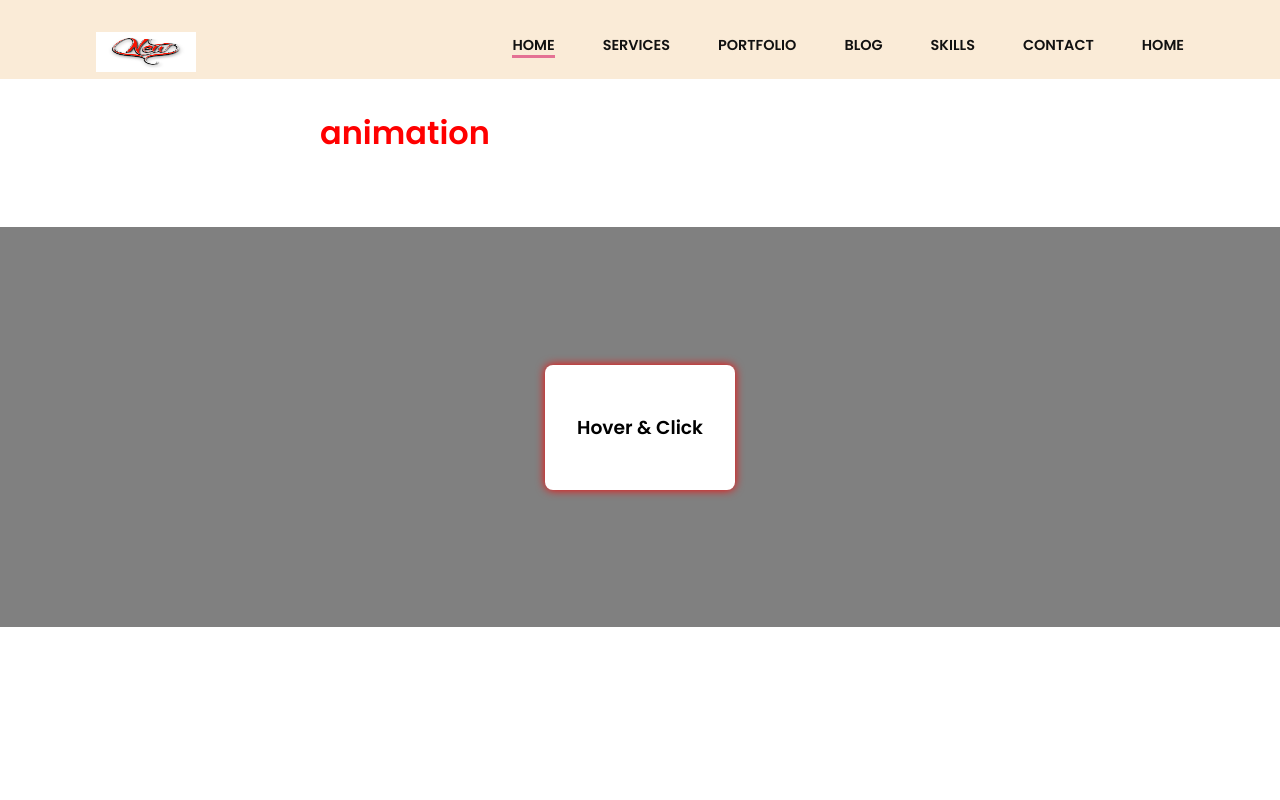
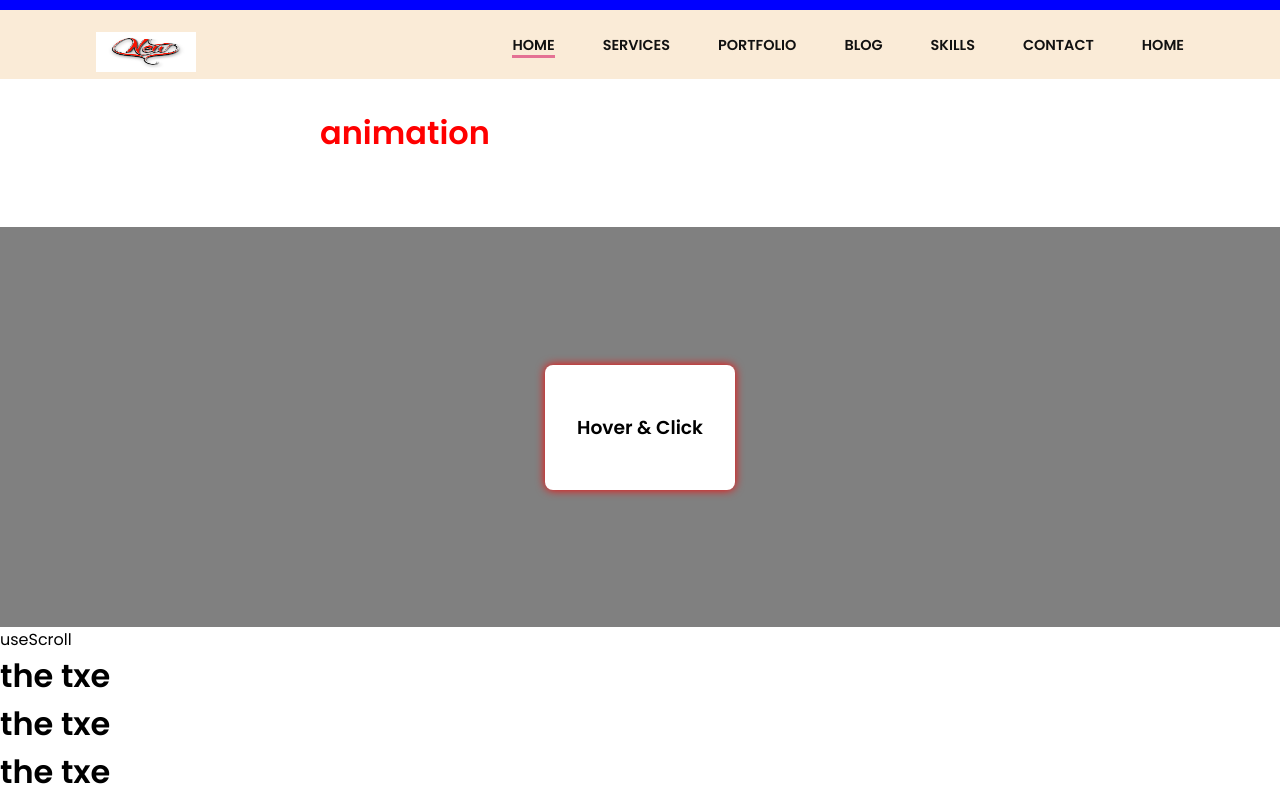
Before and after one commit to TamannaAfroz2666/Parlour-BD-Page, a React (Create React App) app: page / in a window 1280 px wide. Shown: the top 800 px of the page. Built offline with nearby package versions, Linux system fonts and the light colour scheme; the HTML template or start-up script is replaced by a standard one.

Commit message:
add   scroll funtion add

```diff
--- a/src/components/Animation/Animation.css
+++ b/src/components/Animation/Animation.css
@@ -2,6 +2,15 @@
     margin: 0;
     padding: 0;
     box-sizing: border-box;
+}
+.scrollAdd{
+    position: fixed;
+    top: 0;
+    right: 0;
+    left: 0;
+    height: 10px;
+    transform-origin: 0%;
+    background-color: blue;
 }
 .animationHeader{
 
--- a/src/components/Animation/Animation.js
+++ b/src/components/Animation/Animation.js
@@ -1,21 +1,33 @@
 import React, { useState } from 'react';
 import './Animation.css';
-import { motion, spring } from 'framer-motion';
+import { motion, spring, useScroll } from 'framer-motion';
 
 const Animation = () => {
+    const { scrollYProgress } = useScroll()
+
+
     const [showCard, setShowCard] = useState(false)
     return (
-        <div>
+        <>
+
+            < motion.div className="scrollAdd"
+                style={{
+                    scaleX: scrollYProgress
+                }}
+
+            >
+            </motion.div>
+
             <div className="textMotion">
                 <motion.h1
                     className='animationHeader'
-            initial={{y: -1000}}
-            animate={{y: [0, -20, 0]}}
+                    initial={{ y: -1000 }}
+                    animate={{ y: [0, -20, 0] }}
                     transition={{
                         duration: 2,
                         delay: 1
                     }}
-            whileHover={{scale: 0.9, opacity: 0.2 }}
+                    whileHover={{ scale: 0.9, opacity: 0.2 }}
                 // transformTemplate={template}
                 // whileTap={{ scale: 0.9 }}
                 >
@@ -29,8 +41,8 @@ const Animation = () => {
                         scale: 1.1
                     }}
                     transition={{
-                    duration: 1,
-                    type: 'spring'
+                        duration: .5,
+                        type: spring
                     }}
                     layout
                     onClick={() => setShowCard(!showCard)}
@@ -40,8 +52,8 @@ const Animation = () => {
                     <motion.h3>Hover & Click</motion.h3>
                     {showCard && (
                         <motion.p className='sortP'
-                        initial={{opacity: 0}}
-                        animate= {{opacity: 1}}
+                            initial={{ opacity: 0 }}
+                            animate={{ opacity: 1 }}
                         >
                             Lorem, ipsum dolor sit amet consectetur adipisicing elit. Sit, sint.
                         </motion.p>
@@ -50,9 +62,54 @@ const Animation = () => {
                 </motion.div>
 
             </div>
+            <div className="severalInfo">
+                useScroll
+            <h1>the txe</h1>
+            <h1>the txe</h1>
+            <h1>the txe</h1>
+            <h1>the txe</h1>
+            <h1>the txe</h1>
+            <h1>the txe</h1>
+            <h1>the txe</h1>
+            <h1>the txe</h1>
+            <h1>the txe</h1>
+            <h1>the txe</h1>
+            <h1>the txe</h1>
+            <h1>the txe</h1>
+            <h1>the txe</h1>
+            <h1>the txe</h1>
+            <h1>the txe</h1>
+            <h1>the txe</h1>
+            <h1>the txe</h1>
+            <h1>the txe</h1>
+            <h1>the txe</h1>
+            <h1>the txe</h1>
+            <h1>the txe</h1>
+            <h1>the txe</h1>
+            <h1>the txe</h1>
+            <h1>the txe</h1>
+            <h1>the txe</h1>
+            <h1>the txe</h1>
+            <h1>the txe</h1>
+            <h1>the txe</h1>
+            <h1>the txe</h1>
+            <h1>the txe</h1>
+            <h1>the txe</h1>
+            <h1>the txe</h1>
+            <h1>the txe</h1>
+            <h1>the txe</h1>
+            <h1>the txe</h1>
+            <h1>the txe</h1>
+            <h1>the txe</h1>
+            <h1>the txe</h1>
+            <h1>the txe</h1>
+
+            </div>
 
 
-        </div>
+
+
+        </>
     );
 };
 
```
Lines whose indentation alone changed are shown as unchanged.
